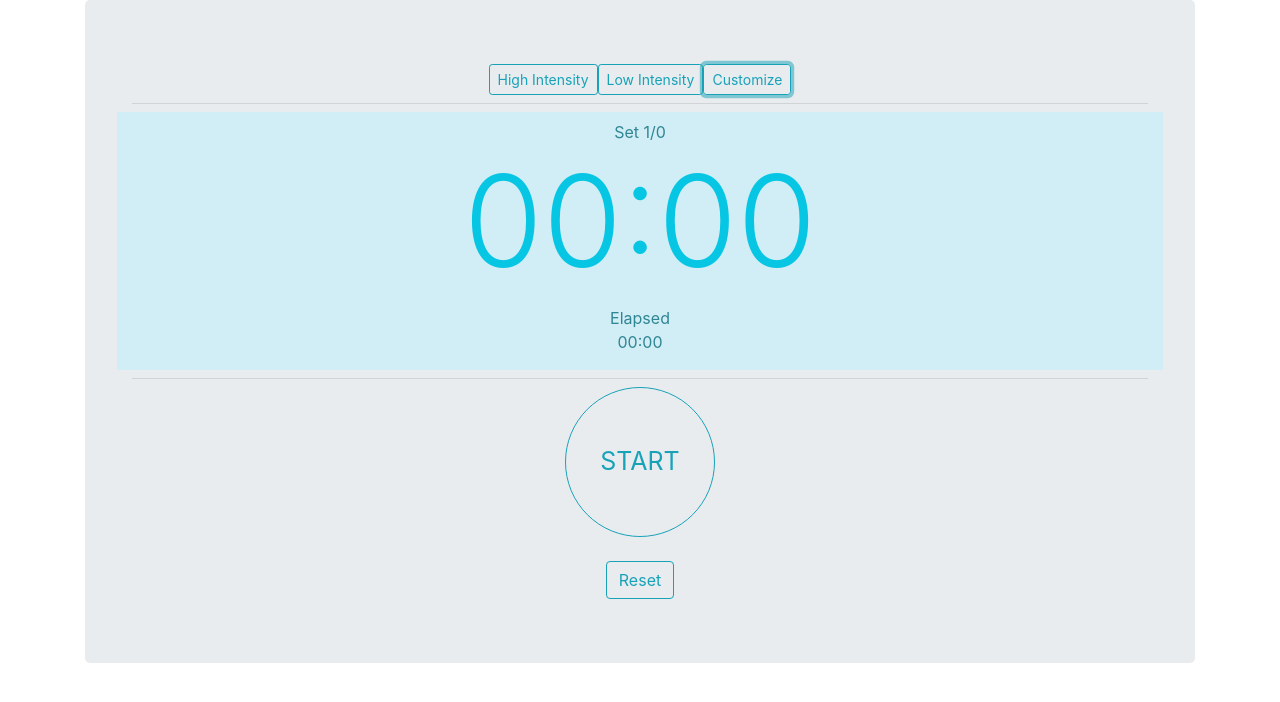
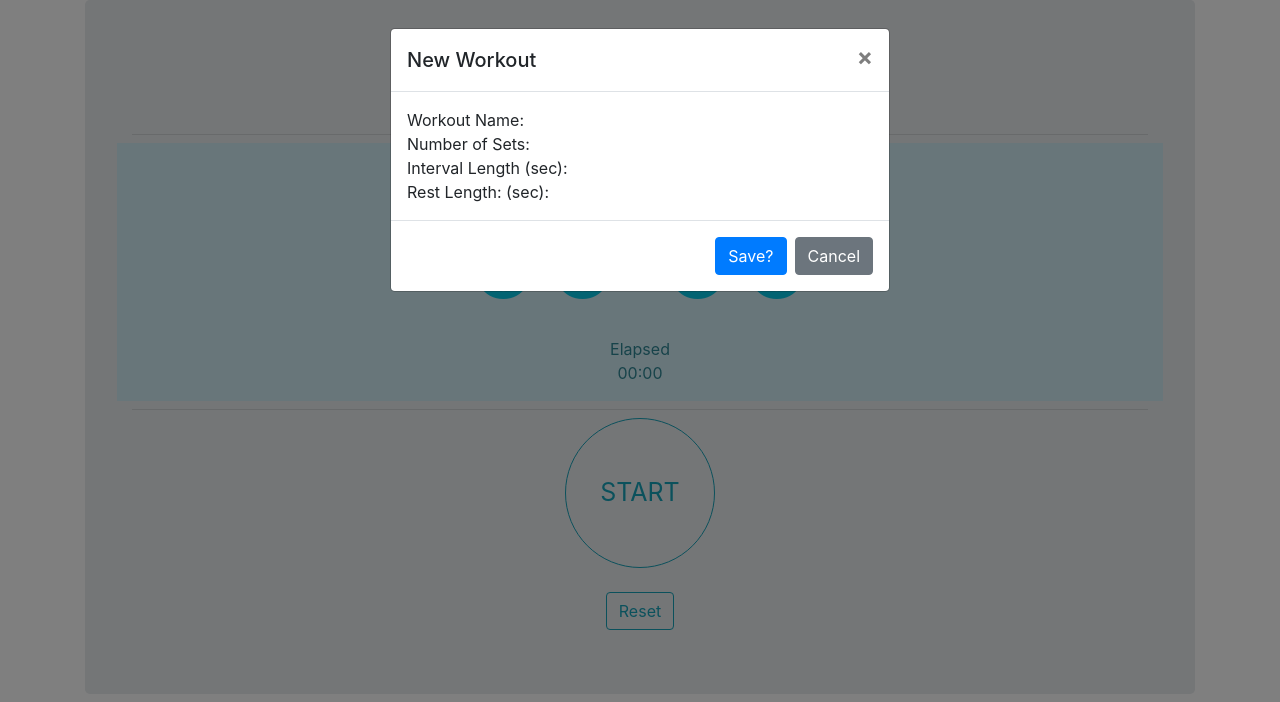
Before and after one commit to asabogal/interval-training-timer, a React (Create React App) app in the folder client/: page / in a window 1280 px wide. Both pictures are taken after a click on the button "Customize". Shown: the top 702 px of the page. Built offline with nearby package versions, Linux system fonts and the light colour scheme.

Commit message:
add ModalForm functionality; hardcode CustomizeForm to Modal

```diff
--- /dev/null
+++ b/client/src/components/Timer/CustomizeForm.js
@@ -0,0 +1,17 @@
+import React from 'react';
+
+const CustomizeForm = () => {
+  return (
+    <div>
+      Workout Name:
+      <br></br>
+      Number of Sets:
+      <br></br>
+      Interval Length (sec):
+      <br></br>
+      Rest Length: (sec):
+    </div>
+  );
+};
+
+export default CustomizeForm;
--- a/client/src/components/Timer/TimerSettings.js
+++ b/client/src/components/Timer/TimerSettings.js
@@ -1,5 +1,6 @@
 import React from 'react';
 import { Container, Row, Col, Button } from 'reactstrap'
+import ModalForm from '../../containers/ModalForm'
 
 const TimerSettings = (props) => {
 
@@ -11,8 +12,7 @@ const TimerSettings = (props) => {
         <Col>
           <Button outline color="info" size="sm" onClick={setHighIntensity}>High Intensity</Button>
           <Button outline color="info" size="sm" onClick={setLowIntensity}>Low Intensity</Button>
-          <Button outline color="info" size="sm" >Customize</Button>
-          {/* // add customizations! */}
+          <ModalForm/>
         </Col>
       </Row>
       <hr className="my-2" />
--- /dev/null
+++ b/client/src/containers/ModalForm.js
@@ -0,0 +1,39 @@
+import React from 'react';
+import { Button, Modal, ModalHeader, ModalBody, ModalFooter } from 'reactstrap';
+import CustomizeForm from '../components/Timer/CustomizeForm'
+
+class ModalForm extends React.Component {
+  constructor(props) {
+    super(props);
+
+    this.state = {
+      modal: false
+    };
+  }
+
+  toggle = () => {
+    this.setState({
+      modal: !this.state.modal
+    });
+  }
+
+  render() {
+    return (
+      <div>
+        <Button outline color="info" size="sm" onClick={this.toggle}>Customize</Button>
+        <Modal  isOpen={this.state.modal} toggle={this.toggle} >
+          <ModalHeader  toggle={this.toggle}>New Workout</ModalHeader>
+          <ModalBody >
+            <CustomizeForm />
+          </ModalBody>
+          <ModalFooter r>
+            <Button color="primary" onClick={this.toggle}>Save?</Button>{' '}
+            <Button color="secondary" onClick={this.toggle}>Cancel</Button>
+          </ModalFooter>
+        </Modal>
+      </div>
+    );
+  }
+}
+
+export default ModalForm;
```
